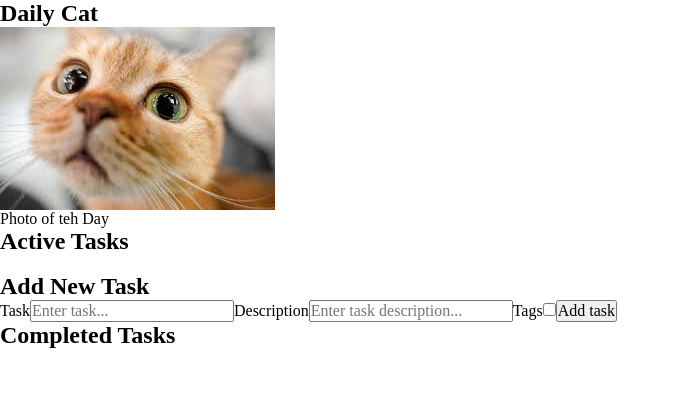
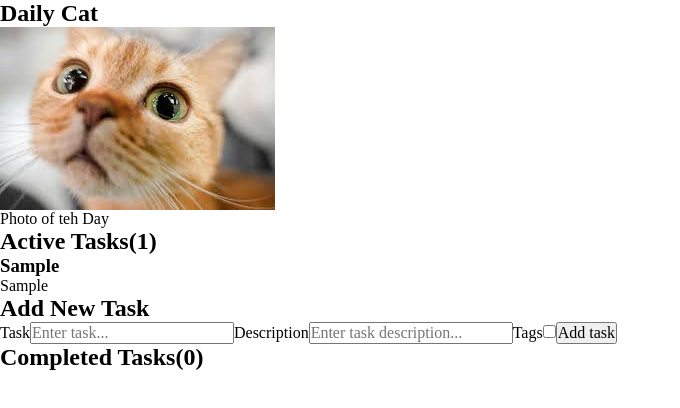
Before and after one commit to Remedeae/backend-sundasgarden-group-project1, a React (Vite) app: page / in a window 1280 px wide. Both pictures are taken after typing "Sample", "Sample" into the empty fields and a click on the button "Add task". Shown: the top 408 px of the page, without its empty margins (0-680 px from the left). Built offline with nearby package versions, Linux system fonts and the light colour scheme.

Commit message:
made a component for the dyanmic  lists

```diff
--- a/src/App.tsx
+++ b/src/App.tsx
@@ -1,7 +1,5 @@
 import { useState } from 'react'
-import TaskItem from './components/taskItem.tsx'
-import TaskTag from './components/taskTag.tsx'
-import WeatherItem from './components/weatherItem.tsx'
+import UlItem from './components/UlItem.tsx'
 
 import catPlaceholder from './assets/cat-placeholder.jfif'
 
@@ -9,18 +7,17 @@ import type { tasksType } from './interfaces/taskType.ts'
 
 function App() { //Note that this code doesn't mount right now due to undefined variables
 
-
-
   const initialTasks: tasksType[] = [];
   const emptyTask: tasksType = {
-    titel: "",
+    task: "",
     description: "",
     tags: "",
   }
   const [tasks, setTasks] = useState<tasksType[]>(initialTasks);
   const [newTask, setNewTask] = useState<tasksType>(emptyTask);
+  const [completedTasks, setCompletedTasks] = useState<tasksType[]>(initialTasks);
 
-  const handleTaskChange = (e: React.ChangeEvent<HTMLInputElement>, field : keyof tasksType) => {
+  const handleTaskChange = (e: React.ChangeEvent<HTMLInputElement>, field: keyof tasksType) => {
     setNewTask({
       ...newTask,
       [field]: e.target.value
@@ -49,33 +46,23 @@ function App() { //Note that this code doesn't mount right now due to undefined
         </div>
       </div>
       <div className="toDo">
-        <h2> <i></i>Active Tasks {/* activeTaskCount */}</h2>
-        <ul className='toDo__list'>
-          {tasks.map((task, index) => (
-            <li key={index}>
-              <TaskItem titel={task} description='' tags='' />
-            </li>
-          ))}
-        </ul>
+        <UlItem className="toDo__list" TaskItemType={tasks} title='Active Tasks' iconClassName='' />
       </div>
       <div className="taskManagment">
         <div className="addTask">
           <h2><i></i>Add New Task</h2>
           <div className='addTask__input'>
             <label htmlFor="newTask">Task</label>
-            <input type="text" id="newTask" placeholder='Enter task...' value={newTask.titel} onChange={(e=>handleTaskChange(e, "titel"))} />
+            <input type="text" id="newTask" placeholder='Enter task...' value={newTask.task} onChange={(e => handleTaskChange(e, "task"))} />
             <label htmlFor="taskDescription">Description</label>
-            <input type="text" id="taskDescription" placeholder='Enter task description...' value={newTask.description} onChange={(e)=>handleTaskChange(e, "description")} />
+            <input type="text" id="taskDescription" placeholder='Enter task description...' value={newTask.description} onChange={(e) => handleTaskChange(e, "description")} />
             <label htmlFor="taskTag">Tags</label>
             <input type="checkbox" id='taskTag' />
             <button onClick={handleAddTask}>Add task</button>
           </div>
         </div>
         <div className="completedTasks">
-          <h2><i></i>Completed Tasks {/* completedTaskCount */}</h2>
-          <div className='completedTasks__list'>
-
-          </div>
+          <UlItem className='completedTasks__list' TaskItemType={completedTasks} title='Completed Tasks' iconClassName=''/>
         </div>
       </div>
 
--- /dev/null
+++ b/src/components/UlItem.tsx
@@ -0,0 +1,25 @@
+import type { tasksType } from "../interfaces/taskType";
+import TaskItem from "./taskItem.tsx";
+type PropsUlType = {
+  TaskItemType: tasksType[],
+  className: string,
+  title: string,
+  iconClassName: string
+}
+
+function ulItem(props: PropsUlType) {
+  return (
+    <div>
+      <h2> <i className={props.iconClassName}></i>{`${props.title}(${props.TaskItemType.length})`}</h2>
+      <ul className={props.className}>
+        {props.TaskItemType.map((t, index) => (
+          <li key={index}>
+            <TaskItem task={t.task} description={t.description} tags={t.tags} />
+          </li>
+        ))}
+      </ul>
+    </div>
+  )
+}
+
+export default ulItem;
--- a/src/components/taskItem.tsx
+++ b/src/components/taskItem.tsx
@@ -2,10 +2,11 @@
 
 import type { tasksType } from "../interfaces/taskType";
 
-function TaskItem(props : tasksType) {
+function TaskItem(props: tasksType) {
+    return (
         <div className="task">
             <div className="task__info">
-            <h3>{props.titel}</h3>
+                <h3>{props.task}</h3>
                 <p>{props.description}</p>
                 <div className="task__tags">
 
@@ -21,6 +22,7 @@ function TaskItem(props : tasksType) {
                 </div>
             </div>
         </div>
+    )
 }
 
 export default TaskItem;
--- a/src/components/taskTag.tsx
+++ b/src/components/taskTag.tsx
@@ -1,5 +1,5 @@
 
-function TaskTag(){
+function TaskTag(props:any){    //correct this type, either string or string[]
     <div className="task__tags-item">
         <p>{props.tag}</p>
     </div>
--- a/src/interfaces/taskType.ts
+++ b/src/interfaces/taskType.ts
@@ -1,5 +1,5 @@
 export type tasksType = {
-    titel: string,
+    task: string,
     description: string,
     tags: string,
   }
```
Lines whose indentation alone changed are shown as unchanged.
